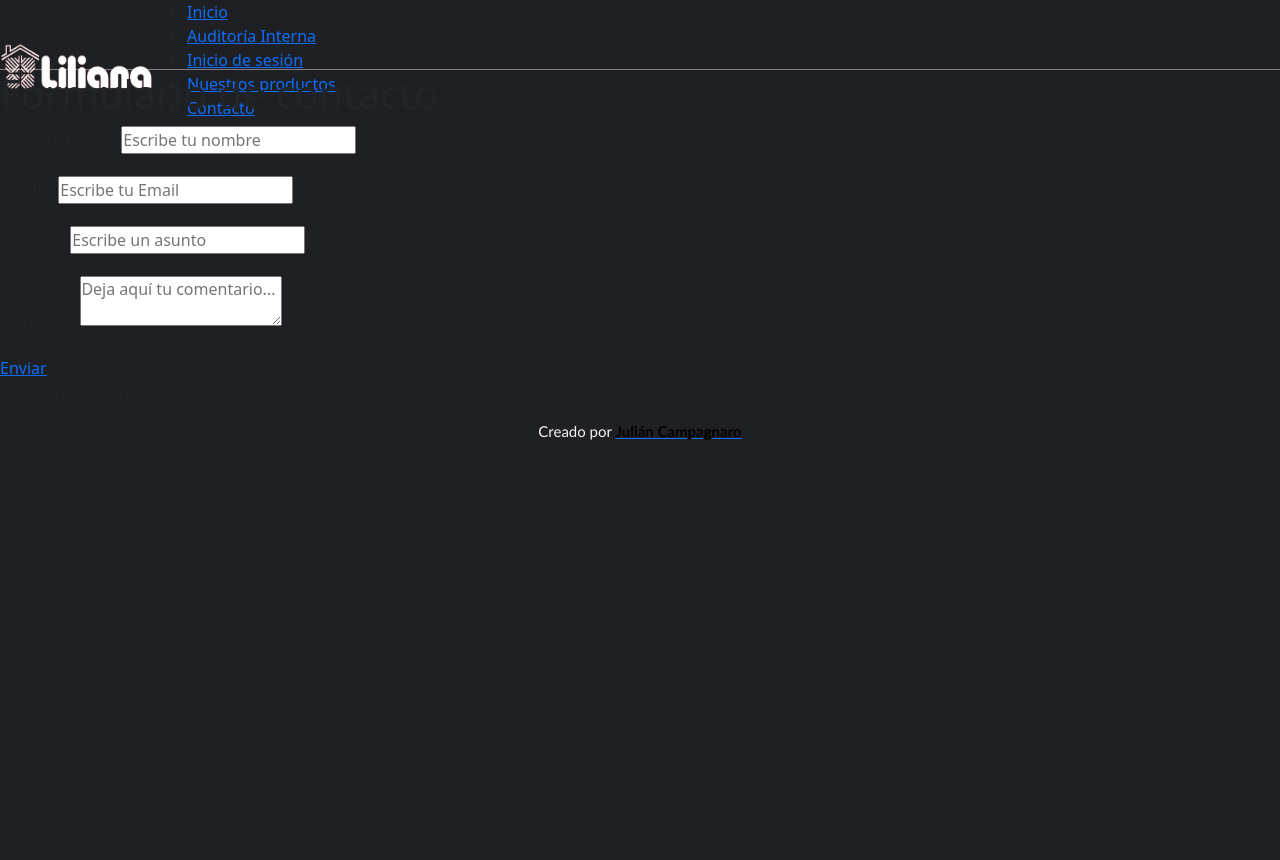
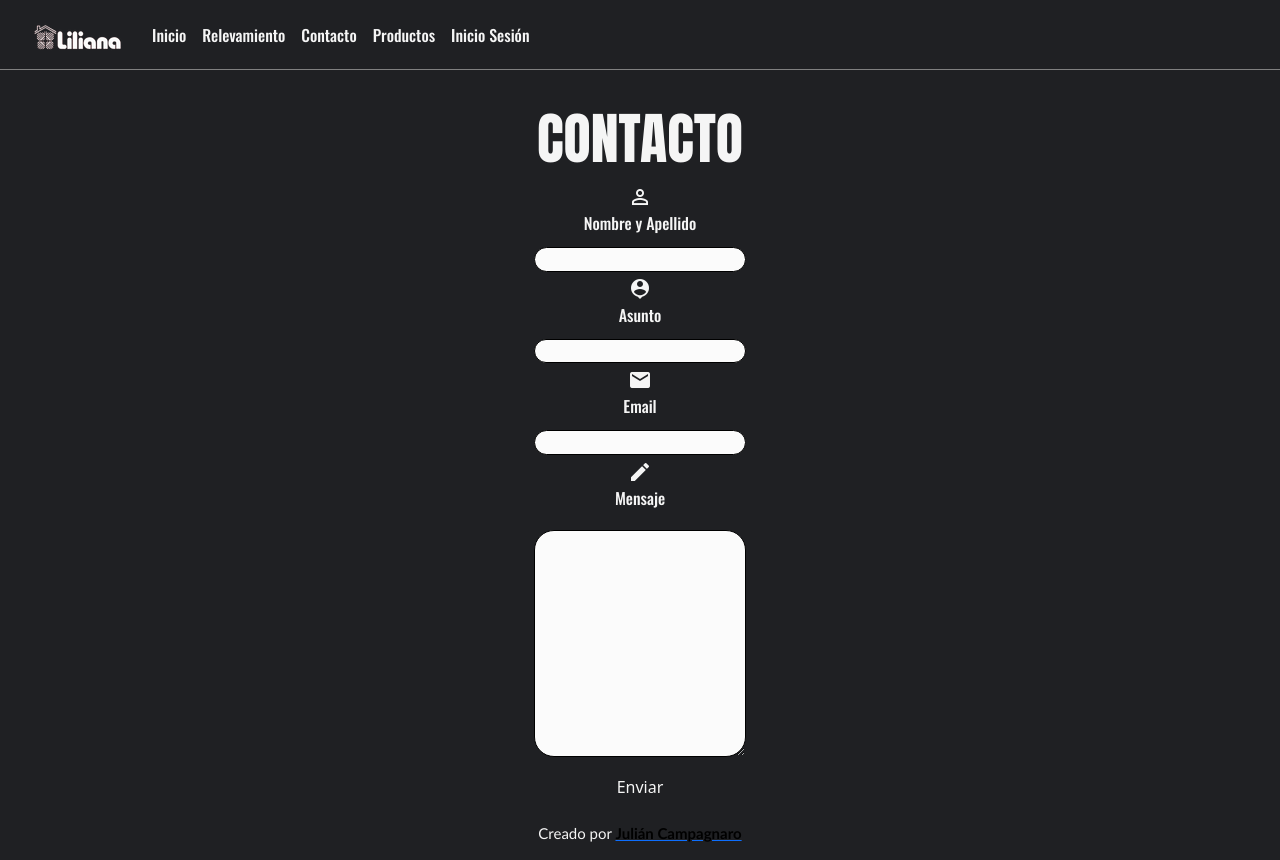
Before and after one commit to JulianCampagnaro/relevamientointerno_lili, a plain HTML site: page pages/contacto.html in a window 1280 px wide. Before the commit the page ends 800 px from the top, so only its background shows below. Drawn offline with nearby package versions, Linux system fonts and the light colour scheme.

Commit message:
Actualización bt en CONTACTO

```diff
--- a/css/index.css
+++ b/css/index.css
@@ -245,3 +245,117 @@ header{
 .piedepagina p{
   color:whitesmoke;
 }
+
+
+
+/* --------------- */
+/* --------------- */
+/* --------------- */
+/* --------------- */
+/* --------------- */
+/* --------------- */
+
+
+.contenedor__form{
+  display:flex;
+  flex-wrap: wrap;
+  flex-direction: row;
+  align-content: center;
+  justify-content: center;
+  margin-top: 15px;
+/*   border-radius: 20px;
+  box-sizing: border-box;
+  border:2px solid black;
+  box-shadow: 0 15px 25px rgba(0,0,0,.6);
+  width: 40%; */
+}
+
+.contenedor__form h3{
+  display:flex;
+  flex-wrap: wrap;
+  flex-direction: row;
+  align-content: center;
+  justify-content: center;
+  font-family: 'Anton';
+  color:whitesmoke;
+  margin-top: 20px;
+}
+
+.contenedor__form label {
+  display:flex;
+  flex-wrap: wrap;
+  flex-direction: row;
+  align-content: center;
+  justify-content: center;
+  font-family: 'Oswald';
+  color:whitesmoke;
+  padding:2px;
+}
+
+
+.contenedor__form input{
+  display:flex;
+  flex-wrap: wrap;
+  flex-direction: row;
+  justify-content: center;
+  align-content: center;
+
+}
+
+
+.contenedor__form input, textarea {
+  font-family: 'Trebuchet MS', 'Lucida Sans Unicode', 'Lucida Grande', 'Lucida Sans', Arial, sans-serif;
+  font-size:15px;
+  background-color: #fbfbfb;
+  border-style: solid;
+  border-width: 1px;
+  border-color: black;
+  margin-top: 10px;
+  border-radius: 20px;
+}
+
+.contenedor__form__emojis i{
+  display:flex;
+  flex-wrap: wrap;
+  flex-direction: row;
+  align-content: center;
+  justify-content: center;
+  color:whitesmoke;
+  margin-top:5px;
+}
+
+.contenedor__form  input:hover{
+  background-color: var(--ch-hover-info-ng-color);
+  color: var(--body-color);
+  font-family:'Trebuchet MS', 'Lucida Sans Unicode', 'Lucida Grande', 'Lucida Sans', Arial, sans-serif;
+}
+
+.contenedor__form  textarea:hover{
+  background-color: var(--ch-hover-info-ng-color);
+  color: var(--body-color);
+  font-family:'Trebuchet MS', 'Lucida Sans Unicode', 'Lucida Grande', 'Lucida Sans', Arial, sans-serif;
+}
+
+.contenedor__form p{
+  display:flex;
+  flex-wrap: wrap;
+  flex-direction: row;
+  align-content: center;
+  justify-content: center;
+  color:whitesmoke;
+  margin-top:5px;
+}
+
+.contenedor__form button {
+  color:whitesmoke;
+}
+.contenedor__form button:hover{
+  background-color: var(--ch-hover-info-ng-color);
+  color: var(--body-color);
+  font-family:'Trebuchet MS', 'Lucida Sans Unicode', 'Lucida Grande', 'Lucida Sans', Arial, sans-serif;
+  border-radius: 15px;
+  box-shadow: 0 0 5px var(--ch-hover-info-ng-color),
+              0 0 25px var(--ch-hover-info-ng-color),
+              0 0 50px var(--ch-hover-info-ng-color),
+              0 0 100px var(--ch-hover-info-ng-color);
+}
--- a/pages/contacto.html
+++ b/pages/contacto.html
@@ -11,79 +11,91 @@
     <link rel="stylesheet" href="assets/css/bootstrap.min.css">
     <link href="https://cdn.jsdelivr.net/npm/bootstrap@5.1.3/dist/css/bootstrap.min.css" rel="stylesheet" integrity="sha384-1BmE4kWBq78iYhFldvKuhfTAU6auU8tT94WrHftjDbrCEXSU1oBoqyl2QvZ6jIW3" crossorigin="anonymous">
     <link rel="stylesheet" href="../css/index.css">
+    <link href="https://fonts.googleapis.com/icon?family=Material+Icons" rel="stylesheet">
 </head>
 
 <body class="contenedor">
-  <header class="menu">
-    <!-- Meto el logo de Lili -->
-    <div class="menu__figura">
-      <a href="../index.html"><img src="../recursos/liliana.png" id="lili" height="50px" width="155px" alt="Logo de Liliana"/></a>
+  <header>
+    <div class="container-fluid encabezado">
+      <div class="row">
+        <div class="col-lg-12 col-xs-12">
+          <nav class="navbar navbar-expand-lg fuente-nav bg-color navflex">
+            <a class="navbar-brand nav__img" href="../index.html">
+              <img src="../recursos/lililogo.png" alt="Logo Liliana">
+            </a>
+            <button class="navbar-toggler" type="button" data-toggle="collapse" data-target="#navbarNav" aria-controls="navbarNav" aria-expanded="false" aria-label="Toggle navigation">
+              <span class="navbar-toggler-icon"></span>
+            </button>
+            <div class="collapse navbar-collapse nav__menu" id="navbarNav">
+              <ul class="navbar-nav">
+                <li class="nav-item active_h">
+                  <a class="nav-link color-nav" href="../index.html">Inicio</a>
+                </li>
+                <li class="nav-item active_h">
+                  <a class="nav-link color-nav" href="pag_sec.html" tabindex="-1" aria-disabled="true">Relevamiento</a>
+                </li>
+                <li class="nav-item active_h">
+                  <a class="nav-link color-nav" href=contacto.html">Contacto</a>
+                </li>
+                <li class="nav-item active_h">
+                  <a class="nav-link color-nav" href="productos.html">Productos</a>
+                </li>
+                <li class="nav-item active_h">
+                  <a class="nav-link color-nav" href="login.html">Inicio Sesión</a>
+                </li>
+              </ul>
+            </div>
+          </nav>
+        </div>
+      </div>
     </div>
-    <!-- Dejo el mismo header para todas las páginas -->
-    <nav  class="menu__navegador">
-      <ul>
-        <li><a href="../index.html">Inicio</a></li>
-        <li><a href="pag_sec.html">Auditoría Interna</a></li>
-        <li><a href="login.html">Inicio de sesión</a></li>
-        <li><a href="productos.html">Nuestros productos</a></li>
-        <li><a href="contacto.html">Contacto</a></li>
-      </ul>
-    </nav>
   </header>
 
-  <main class="main__forms">
-    <section>
-      <div class="formulariocontacto">
-        <h1 class="formulariocontacto__tit">Formulario de contacto</h1>
-        <form class="formulariocontacto__form" action="submeter-formulario.php" method="post">
-          <div>
-              <p class="formulariocontacto__lid">
-                <label for="nombre">Nombre Líder
-                  <span class="obligatorio">*</span>
-                </label>
-                <input type="text" name="introducir_nombre"  required="obligatorio" placeholder="Escribe tu nombre">
-              </p>
-          </div>
-          <div>
-              <p class="formulariocontacto__email">
-                <label for="email">Email
-                  <span class="obligatorio">*</span>
-                </label>
-                <input type="email" name="introducir_email"  required="obligatorio" placeholder="Escribe tu Email">
-              </p>
-          </div>
-          <div>
-              <p class="formulariocontacto__asunto">
-                <label for="asunto" >Asunto
-                  <span class="obligatorio">*</span>
-                </label>
-                <input type="text" name="introducir_asunto" required="obligatorio" placeholder="Escribe un asunto">
-              </p>
-          </div>
-          <div>
-              <p class="formulariocontacto__mensaje">
-                <label for="mensaje">Mensaje
-                  <span class="obligatorio">*</span>
-                </label>
-                <textarea name="introducir_mensaje" class="texto_mensaje" required="obligatorio" placeholder="Deja aquí tu comentario..."></textarea>
-              </p>
-          </div>
-          <div class="formulariocontacto__inicio">
-              <a href="">
-                <span></span>
-                <span></span>
-                <span></span>
-                <span></span>
-                Enviar
-              </a>
-          </div>
-              <p class="formulariocontacto__aviso">
-                <span class="obligatorio"> * </span>los campos son obligatorios.
-              </p>
-        </form>
+  <main>
+    <section class="container contenedor__form">
+      <div class="row justify-content-md-center">
+        <h3 class="center-align display-4">CONTACTO</h3>
+        <article class="col-xl-6  col-12 offset-s2">
+          <form method="POST" action="formulario-contacto.php  contenedor__form__selec">
+
+            <div class="input-field contenedor__form__emojis">
+              <i class="material-icons ">perm_identity</i>
+              <label for="nombre">Nombre y Apellido</label>
+              <input class="col-xl-12  col-12" type="text" name="nombre" required>
+            </div>
+
+            <div class="input-field contenedor__form__emojis">
+              <i class="material-icons prefix">person_pin</i>
+              <label for="apellido">Asunto</label>
+              <input class="col-xl-12  col-12" type="text" name="asunto" required>
+            </div>
+
+            <div class="input-field  contenedor__form__emojis">
+              <i class="material-icons prefix">email</i>
+              <label for="email">Email</label>
+              <input class="col-xl-12  col-12" type="email" name="email" required>
+            </div>
+
+            <div class="input-field contenedor__form__emojis">
+              <i class="material-icons prefix ">mode_edit</i>
+              <label for="mensaje">Mensaje</label>
+              <textarea class="col-xl-12  col-12 " name="mensaje" id="" rows="10" class="materialize-textarea"  length="140" required></textarea>
+            </div>
+
+            <p class="center-align botón contenedor__form__emojis boton">
+              <button class="waves-effect waves-light btn" type="submit">Enviar</button>
+            </p>
+
+
+
+          </form>
+        </article>
       </div>
-    </section>
+  </section>
   </main>
+
+
+
 
 
   <!-- Tampoco me figura el pie  -->
@@ -91,6 +103,8 @@
     <p>Creado por
     <a href='https://www.linkedin.com/in/juliancampagnaro/' target="_blank"><font color="black"><strong>Julián Campagnaro</strong></font></a></p>
   </footer>
+
+  <script src="https://cdn.jsdelivr.net/npm/bootstrap@5.1.3/dist/js/bootstrap.bundle.min.js" integrity="sha384-ka7Sk0Gln4gmtz2MlQnikT1wXgYsOg+OMhuP+IlRH9sENBO0LRn5q+8nbTov4+1p" crossorigin="anonymous"></script>
 </body>
 
 </html>
```
Also changed, not shown: pages/pag_sec.html (+3 -1 lines).
